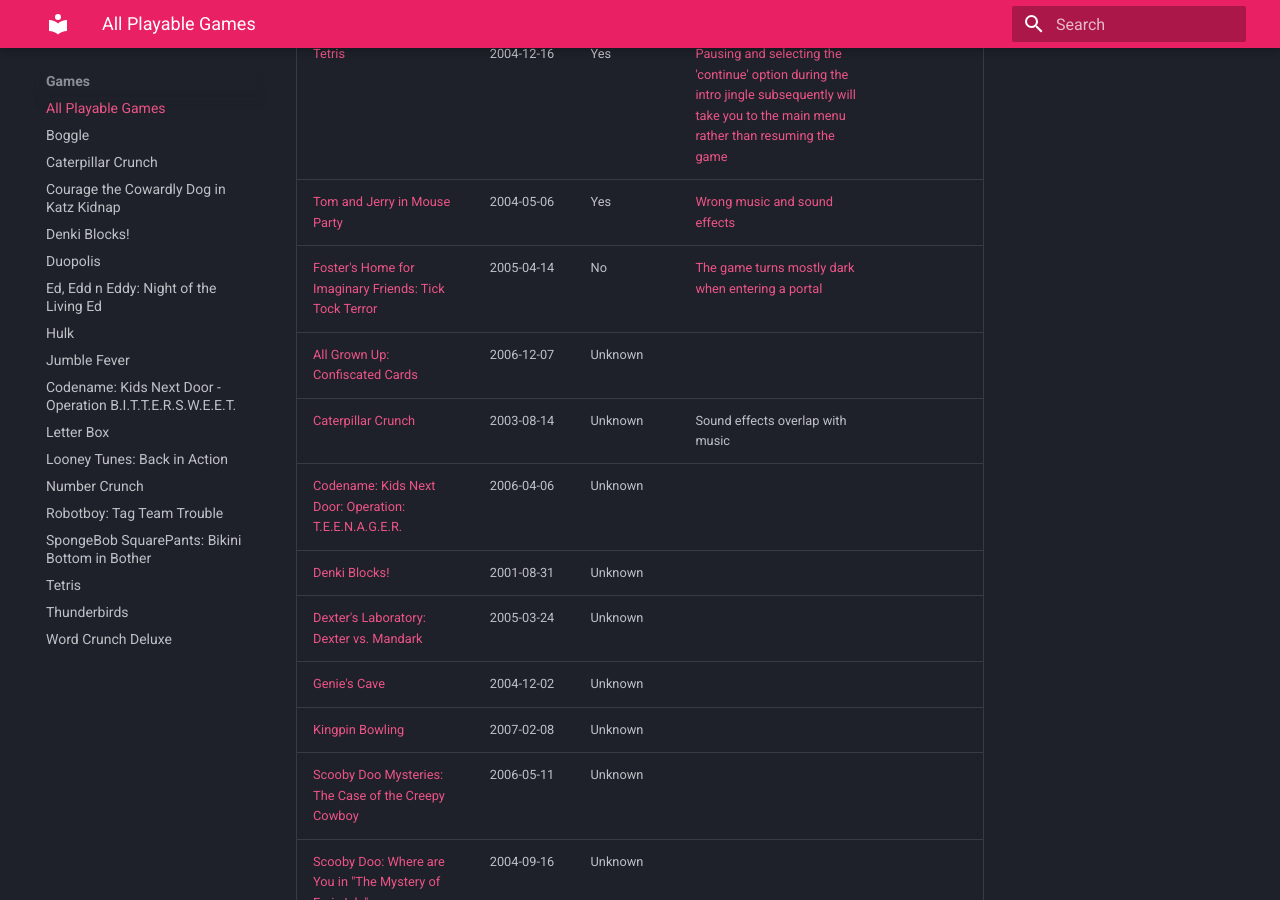
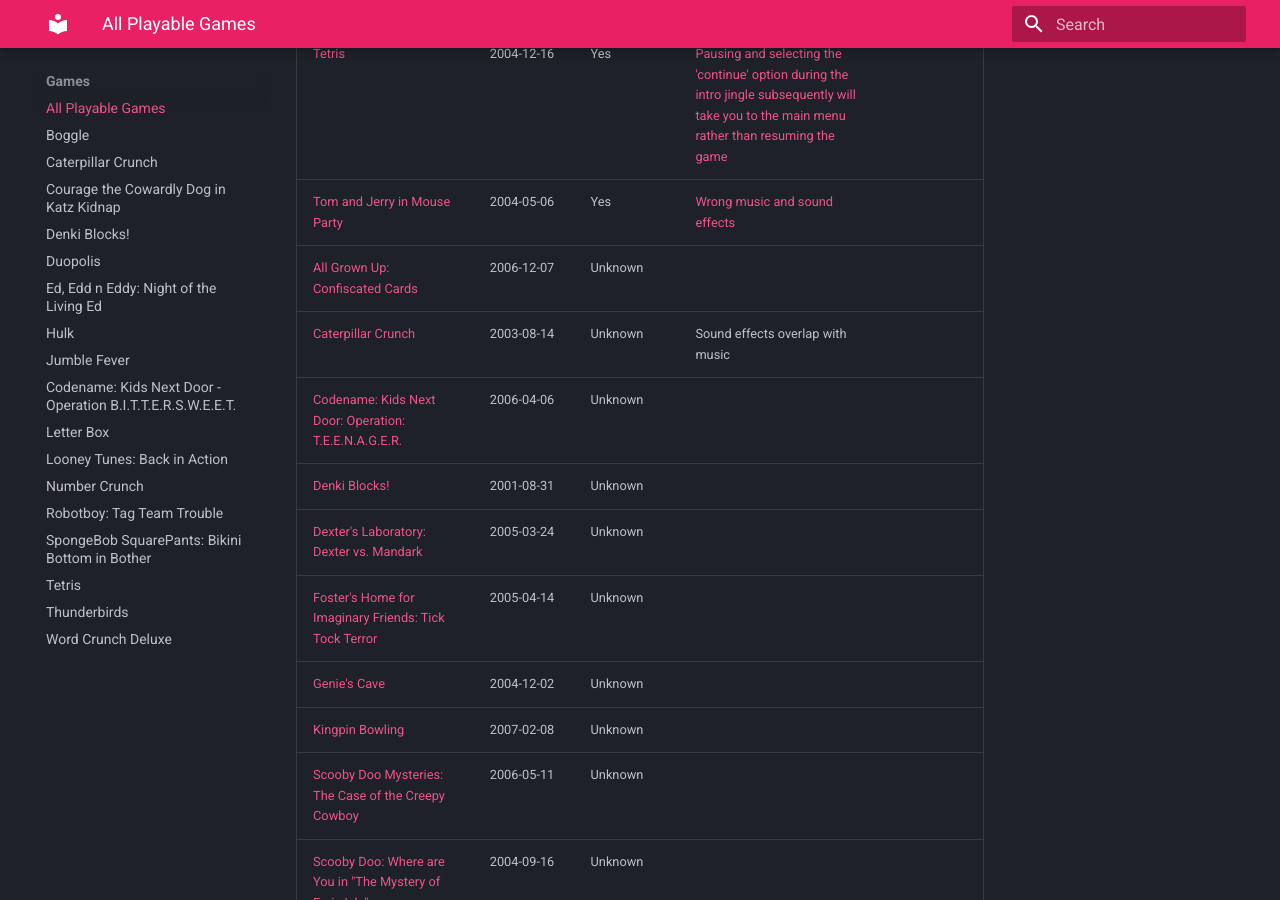
Before and after one commit to cobaltgit/sky-games-archive, an MkDocs documentation site: the page built from docs/games/index.md, in a window 1280 px wide and 900 px high, scrolled down 1403 px. Built offline with MkDocs 1.6.1 and Material for MkDocs 9.7.7, drawn with Linux system fonts in a browser that asks for light colours; comment, search, counter and statistics services are not loaded.

Commit message:
Fosters bug has been fixed

```diff
--- a/docs/games/index.md
+++ b/docs/games/index.md
@@ -37,12 +37,12 @@
 [Star Trek: The Next Generation: STRANDED](/games/star-trek-tng)|2005-09-08|Yes|
 [Tetris](/games/tetris)|2004-12-16|Yes|[Pausing and selecting the 'continue' option during the intro jingle subsequently will take you to the main menu rather than resuming the game](/assets/video/tetris-bug.webm)
 [Tom and Jerry in Mouse Party](/games/tj-mouse-party)|2004-05-06|Yes|[Wrong music and sound effects](https://www.youtube.com/watch?v=KWhWNucRWHI)
-[Foster's Home for Imaginary Friends: Tick Tock Terror](/games/foster-ttt)|2005-04-14|No|[The game turns mostly dark when entering a portal](https://cdn.discordapp.com/attachments/1098329726126411856/1101901829320736868/image.png)
 [All Grown Up: Confiscated Cards](/games/all-grown-up)|2006-12-07|Unknown|
 [Caterpillar Crunch](/games/caterpillar)|2003-08-14|Unknown|Sound effects overlap with music|
 [Codename: Kids Next Door: Operation: T.E.E.N.A.G.E.R.](/games/knd-teenager)|2006-04-06|Unknown|
 [Denki Blocks!](/games/denki-blocks)|2001-08-31|Unknown|
 [Dexter's Laboratory: Dexter vs. Mandark](/games/dexter-vs-mandark)|2005-03-24|Unknown|
+[Foster's Home for Imaginary Friends: Tick Tock Terror](/games/foster-ttt)|2005-04-14|Unknown
 [Genie's Cave](/games/genies-cave)|2004-12-02|Unknown|
 [Kingpin Bowling](/games/kingpin)|2007-02-08|Unknown|
 [Scooby Doo Mysteries: The Case of the Creepy Cowboy](/games/scooby-creepy-cowboy)|2006-05-11|Unknown|
```
